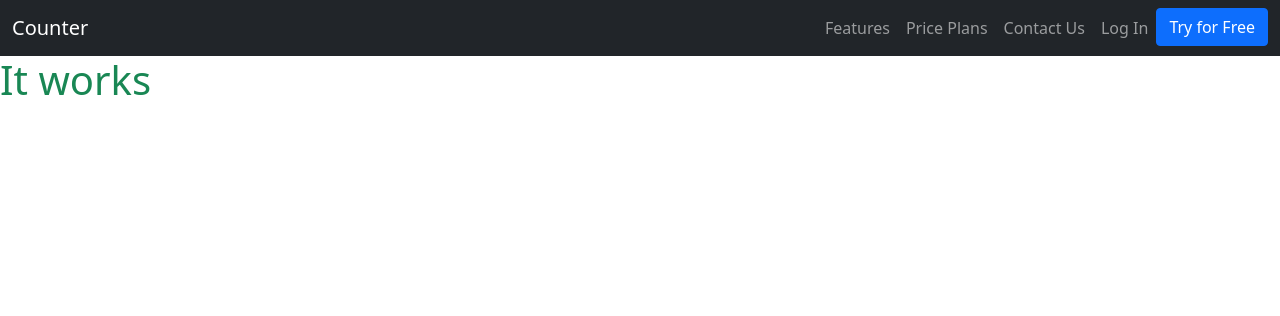
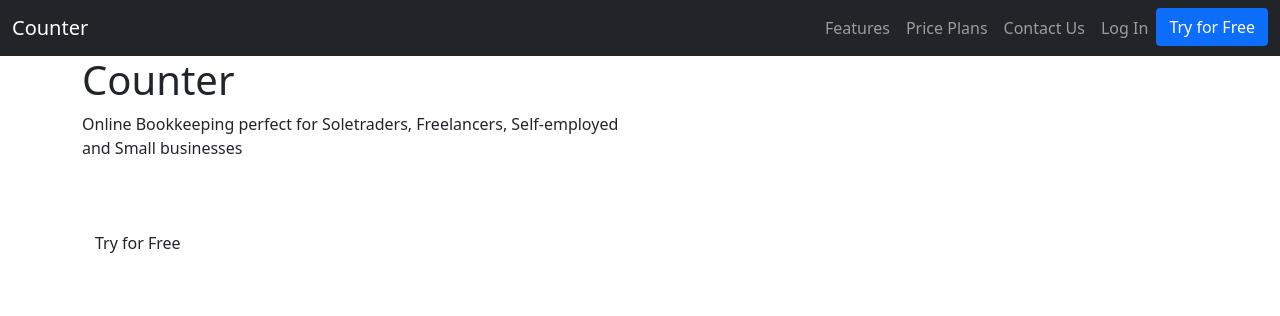
Before and after one commit to R-Prince/counter, a Django app: page / in a window 1280 px wide. Shown: the top 316 px of the page. Run offline with Django 3.2, Linux system fonts and the light colour scheme; some libraries are stand-ins or nearby versions.

Commit message:
Add hero section content

```diff
--- a/home/templates/home/index.html
+++ b/home/templates/home/index.html
@@ -2,5 +2,17 @@
 {% load static %}
 
 {% block content %}
-    <h1 class="text-success">It works</h1>
+    <div class="container">
+        <div class="row">
+            <div class="col-7 col-md-6 my-auto">
+                <h1 class="hero-header">Counter</h1>
+                <p class="hero-text">Online Bookkeeping perfect for Soletraders, Freelancers, Self-employed and Small businesses</p>
+            </div>
+            <div class="my-5">
+                <a href="" class="btn btn-large hero-cta-button">
+                    Try for Free
+                </a>
+            </div>
+        </div>
+    </div>
 {% endblock %}
```
